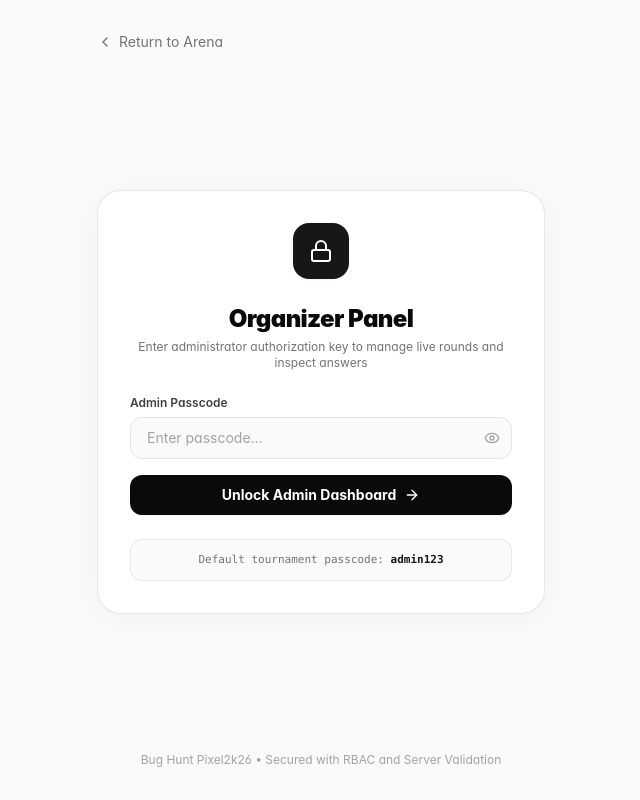
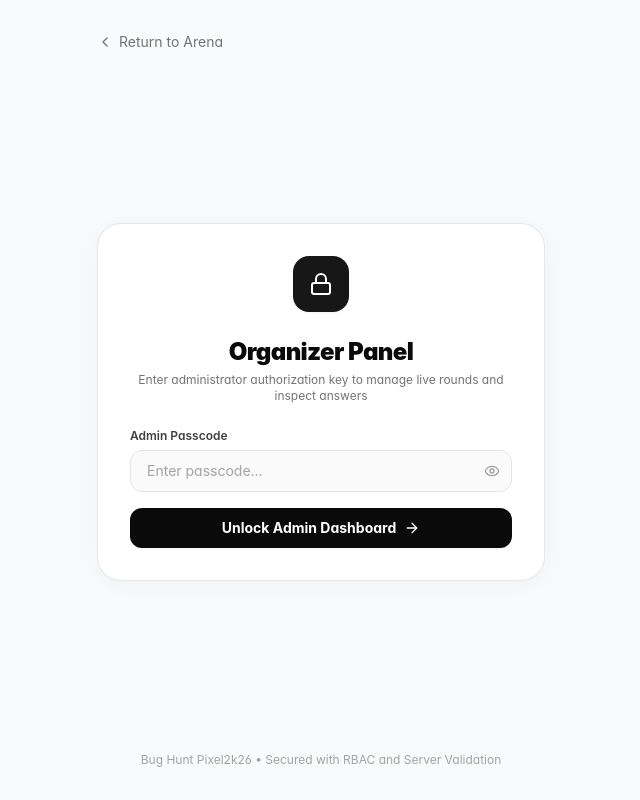
Before and after one commit to fazil-05/Bug-Hunt-Pixel2k26-, a React (Vite) app: page / in a window 1280 px wide. Both pictures are taken after a click on the button "Admin Portal". Shown: the whole page, without its empty margins (319-959 px from the left). Built offline with nearby package versions, Linux system fonts and the light colour scheme; no server answers.

Commit message:
fix: remove admin passcode display from UI and deduplicate presence sync helper

```diff
--- a/src/pages/AdminPage.tsx
+++ b/src/pages/AdminPage.tsx
@@ -37,7 +37,7 @@ export const AdminPage: React.FC<AdminPageProps> = ({ onNavigate }) => {
 
     const ok = loginAdmin(passcode);
     if (!ok) {
-      setErrorMsg('Incorrect admin passcode. Try "admin123" for competition access.');
+      setErrorMsg('Incorrect admin passcode. Please enter valid organizer credentials.');
     } else {
       setErrorMsg('');
     }
@@ -113,10 +113,6 @@ export const AdminPage: React.FC<AdminPageProps> = ({ onNavigate }) => {
               <ArrowRight className="w-4 h-4" />
             </button>
           </form>
-
-          <div className="p-3 bg-neutral-50 rounded-xl border border-neutral-200/80 text-[11px] text-neutral-500 text-center font-mono">
-            Default tournament passcode: <strong className="text-neutral-900">admin123</strong>
-          </div>
         </div>
 
         <footer className="text-center text-xs text-neutral-400 pt-8">
```
Also changed, not shown: src/lib/supabase.ts (line endings or trailing spaces).
